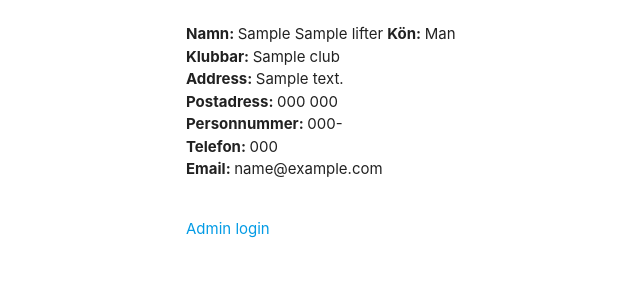
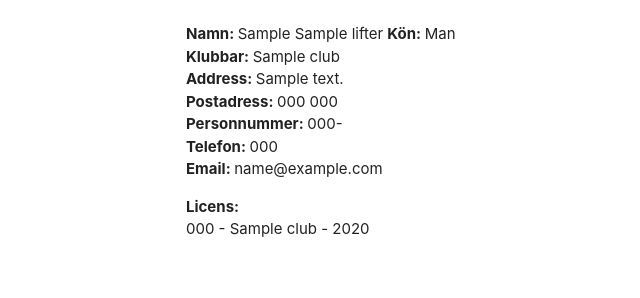
Before and after one commit to Cybergern/lyftkran, a Django app: page /lifter/lifters/1/ in a window 1280 px wide. Shown: the part 113-411 px from the top of the page, without its empty margins (6-646 px from the left). Run offline with Django 3.2, Linux system fonts and the light colour scheme; tables that the repository leaves empty hold one stand-in row (values such as "Sample post"); parts of the project's set-up code (start-up, migrations or seed data) failed here and were passed over.

Commit message:
Some layout improvements

```diff
--- a/lifter/templates/layout.html
+++ b/lifter/templates/layout.html
@@ -17,7 +17,7 @@
         {% endblock %}
     <br>
 
-    <a class="center-align" href="/admin">Admin login</a>
+    <!--<a class="center-align" href="/admin">Admin login</a>-->
     </div>
 </body>
 </html>
--- a/lifter/templates/lifter_detail.html
+++ b/lifter/templates/lifter_detail.html
@@ -12,8 +12,9 @@
 </ul>
 
 <ul>
-    {% for license in lifter.license_set.all %}
-    <li>{{ license }}</li>
+    <li><b>Licens:</b></li>
+    {% for license in lifter.licenses.all %}
+    <li>{{ license.number }} - {{ license.club.name }} - {{ license.year }}</li>
     {% endfor %}
 </ul>
 {% endblock %}
```
